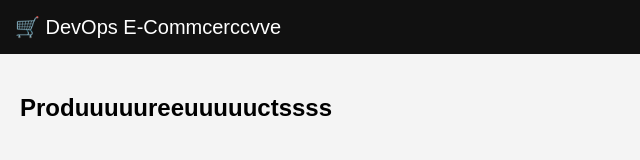
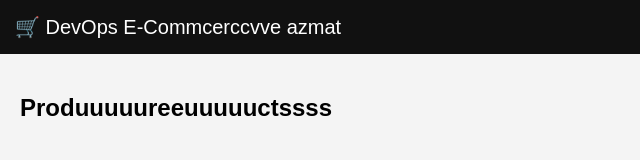
Before and after one commit to Azmat-Ahmed/E-Commerce-Style-App, a website: page public/index.html in a window 1280 px wide. Shown: the full height of the page, 0-640 px from the left. Drawn offline with Linux system fonts and the light colour scheme; no server answers.

Commit message:
change name

```diff
--- a/public/index.html
+++ b/public/index.html
@@ -10,7 +10,7 @@
   </style>
 </head>
 <body>
-  <nav>🛒 DevOps E-Commcerccvve</nav>
+  <nav>🛒 DevOps E-Commcerccvve azmat</nav>
   <div class="container">
     <h2>Produuuuureeuuuuuctssss</h2>
     <div id="products"></div>
```
